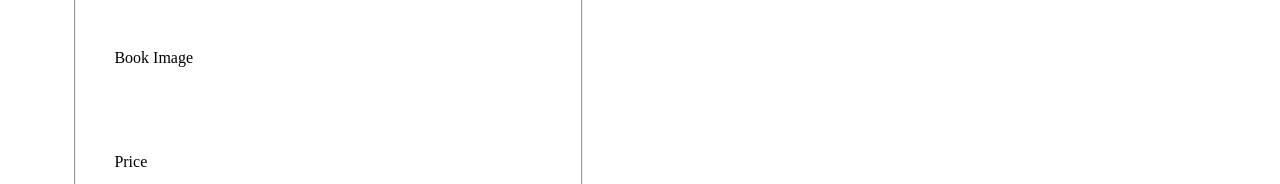
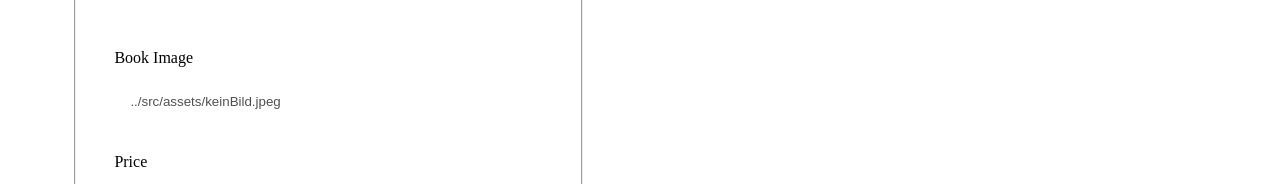
Before and after one commit to Galina-S/bookstore-final-project, a React (Vite) app: page /create-book in a window 1280 px wide. Shown: the part 330-514 px from the top of the page. Built offline with nearby package versions, Linux system fonts and the light colour scheme; no server answers.

Commit message:
image placeholder

```diff
--- a/components/DisplayBook.jsx
+++ b/components/DisplayBook.jsx
@@ -4,7 +4,7 @@ import FavoriteIcon from '../components/FavoriteIcon';
 
 
 export const DisplayBook = (props) => {
-  const { handleDeleteBook, onOpenEditForm } = useContext(AppContext);
+  const { handleDeleteBook, onOpenEditForm, placeholderImage} = useContext(AppContext);
   const { book } = props;
 
 
@@ -15,7 +15,8 @@ export const DisplayBook = (props) => {
     <div className="info">
       <div className="book" key={props.book._id}>
         <div className="book-cover">
-          <img src={book.img} alt="" />
+
+          <img src={book.img || placeholderImage} alt="" />
         </div>
         <div className="content">
           <div className="title">
--- a/components/EditBook.jsx
+++ b/components/EditBook.jsx
@@ -2,7 +2,7 @@ import { useContext, useState } from "react";
 import { AppContext } from "../src/AppContext";
 
 export const EditBook = ({ book }) => {
-  const { handleChangeFormField, sendEditBook } = useContext(AppContext);
+  const { handleChangeFormField, sendEditBook, placeholderImage } = useContext(AppContext);
 
   return (
     <form className="editForm" onSubmit={(e) => sendEditBook(e)}>
@@ -42,7 +42,7 @@ export const EditBook = ({ book }) => {
           <div>
             <input
               name="img"
-              defaultValue={book.img}
+              defaultValue={book.img || placeholderImage}
               type="text"
               onChange={(e) => {
                 handleChangeFormField(e, "img");
--- a/src/AppContext.jsx
+++ b/src/AppContext.jsx
@@ -20,6 +20,8 @@ export const AppProvider = ({ children }) => {
   const [currentUser, setCurrentUser] = useState(anonymousUser);
   // const [memberInfo, setMemberInfo] = useState(blankMemberInfo);
   // const [adminInfo, setAdminInfo] = useState(blankAdminInfo);
+
+  const placeholderImage = '../src/assets/keinBild.jpeg';
 
   //dropdownOpen (true/false)
   const [dropdownOpen, setDropdownOpen] = useState(false);
@@ -254,6 +256,7 @@ export const AppProvider = ({ children }) => {
         navigate,
         handleAddBookForm,
         sendNewBook,
+        placeholderImage
       }}
     >
       {children}
--- a/src/pages/CreateBookPage.jsx
+++ b/src/pages/CreateBookPage.jsx
@@ -2,7 +2,7 @@ import { useContext } from "react";
 import { AppContext } from "../AppContext";
 
 export const CreateBookPage = () => {
-  const { handleAddBookForm, sendNewBook, formData } = useContext(AppContext);
+  const { handleAddBookForm, sendNewBook, formData, placeholderImage } = useContext(AppContext);
 
   return (
     <form className="editForm" onSubmit={(e) => sendNewBook(e)}>
@@ -43,9 +43,9 @@ export const CreateBookPage = () => {
           <label>Book Image</label>
           <div>
             <input
-              required
+
               name="img"
-              defaultValue={formData.img}
+              defaultValue={formData.img || placeholderImage}
               type="text"
               onChange={(e) => {
                 handleAddBookForm(e, "img");
--- a/src/pages/PageBooks.jsx
+++ b/src/pages/PageBooks.jsx
@@ -6,6 +6,7 @@ import { useEffect, useRef } from "react";
 import { DisplayBook } from "../../components/DisplayBook";
 
 //const books = _books;
+
 
 export const PageBooks = () => {
   const {
```
Also changed, not shown: src/assets/keinBild.jpeg (added), src/assets/missing-images.png (added).
